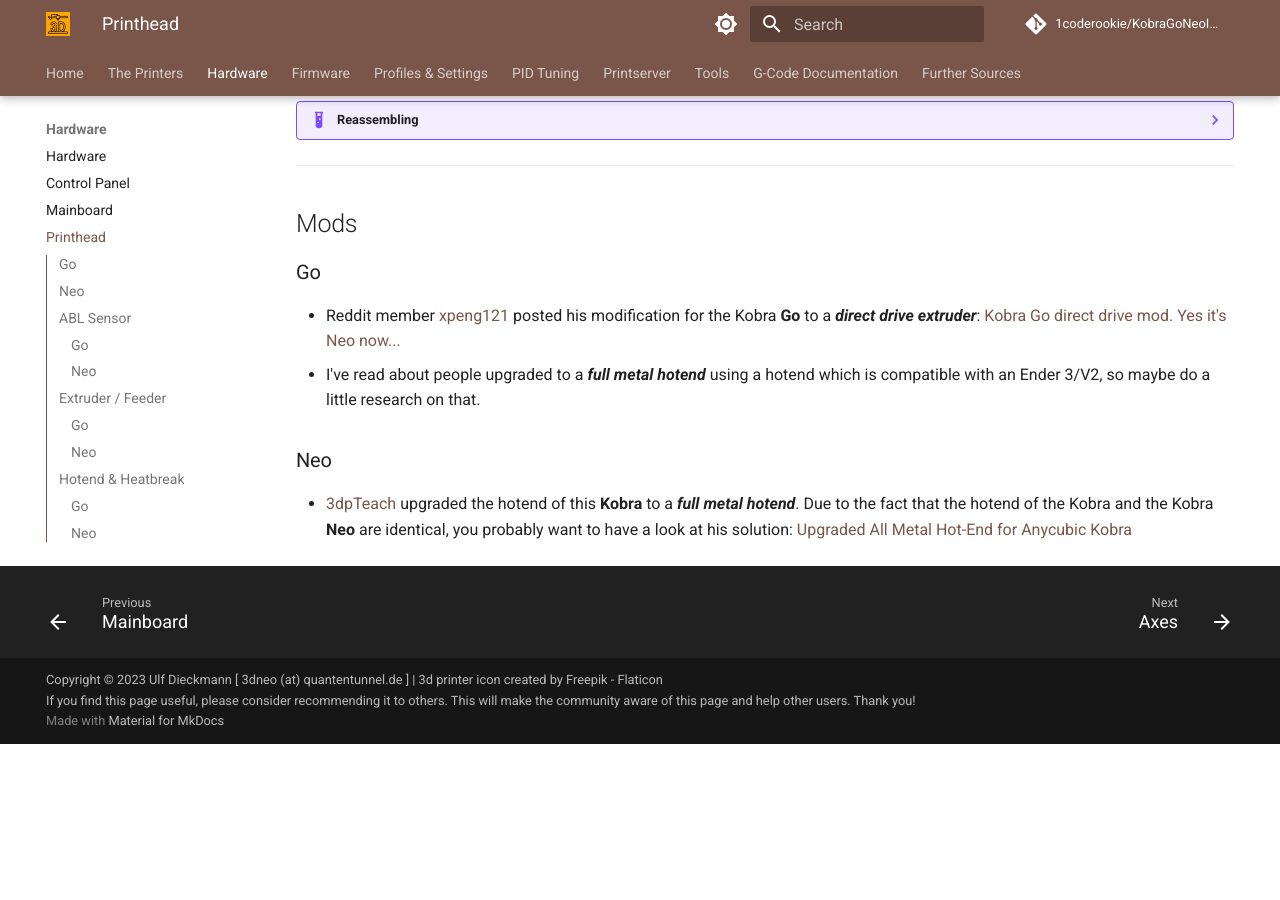
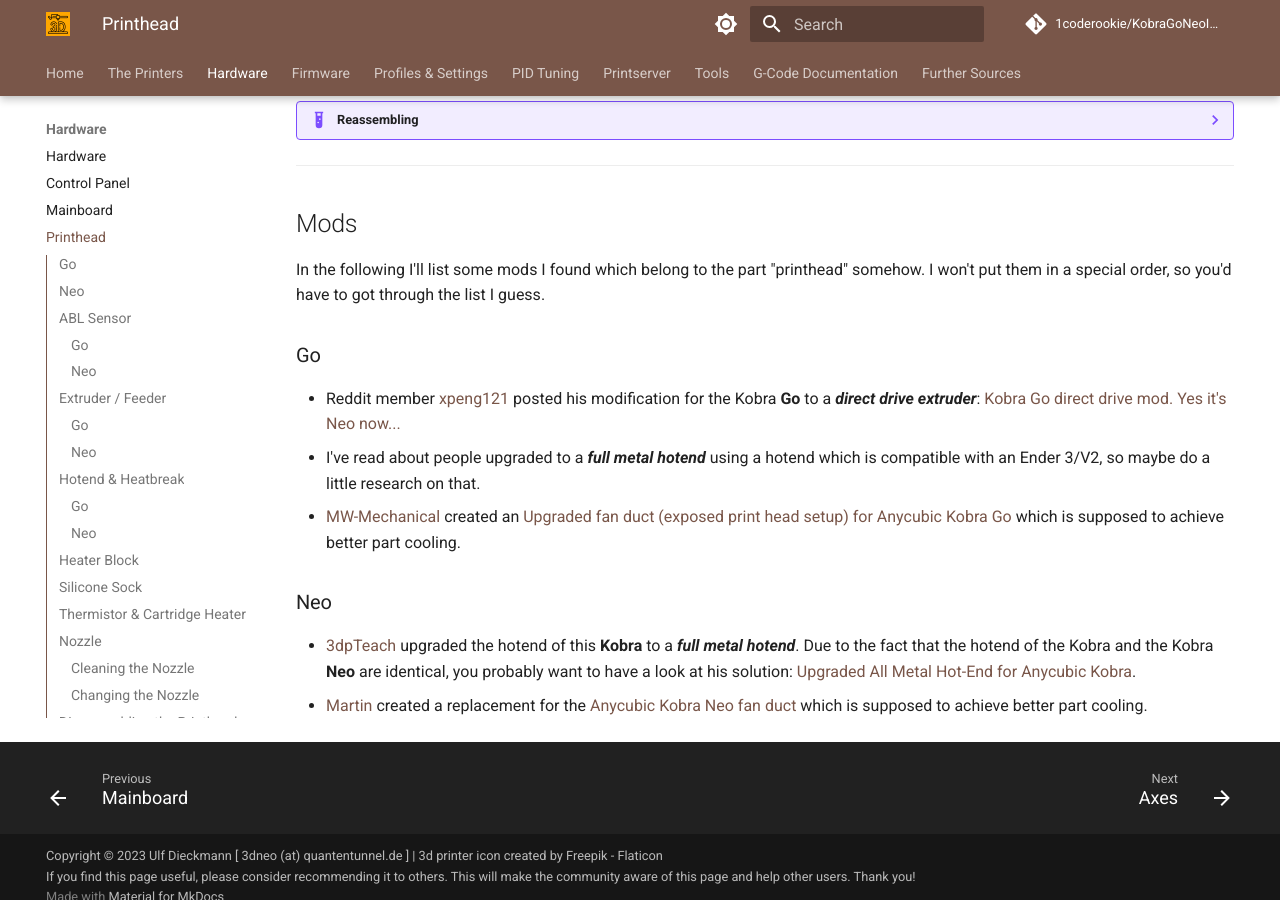
Before and after one commit to 1coderookie/KobraGoNeoInsights, an MkDocs documentation site: the page built from docs/hardware/printhead.md, in a window 1280 px wide and 900 px high, scrolled down 18626 px. Built offline with MkDocs 1.6.1 and Material for MkDocs 9.7.7, drawn with Linux system fonts in a browser that asks for light colours; comment, search, counter and statistics services are not loaded; before the commit the page ends 19370 px from its top, so only the background shows below that.

Commit message:
Update printhead.md

```diff
--- a/docs/hardware/printhead.md
+++ b/docs/hardware/printhead.md
@@ -469,11 +469,15 @@
 
 ## Mods
 
+In the following I'll list some mods I found which belong to the part "printhead" somehow. I won't put them in a special order, so you'd have to got through the list I guess.
+
 ### Go
 
 - Reddit member [xpeng121](https://www.reddit.com/user/xpeng121/) posted his modification for the Kobra **Go** to a ***direct drive extruder***: [Kobra Go direct drive mod. Yes it's Neo now...](https://www.reddit.com/r/anycubic/comments/10howol/kobra_go_direct_drive_mod_yes_its_neo_now/)
 - I've read about people upgraded to a ***full metal hotend*** using a hotend which is compatible with an Ender 3/V2, so maybe do a little research on that.
+- [MW-Mechanical](https://www.printables.com/de/social/455820-mw-mechanical) created an [Upgraded fan duct (exposed print head setup) for Anycubic Kobra Go](https://www.printables.com/de/model/338244-upgraded-fan-duct-exposed-print-head-setup-for-any) which is supposed to achieve better part cooling.
 
 ### Neo
 
-- [3dpTeach](https://www.youtube.com/@3dpTeach) upgraded the hotend of this **Kobra** to a ***full metal hotend***. Due to the fact that the hotend of the Kobra and the Kobra **Neo** are identical, you probably want to have a look at his solution: [Upgraded All Metal Hot-End for Anycubic Kobra](https://www.youtube.com/watch?v=8AZB7HRxZfQ)
+- [3dpTeach](https://www.youtube.com/@3dpTeach) upgraded the hotend of this **Kobra** to a ***full metal hotend***. Due to the fact that the hotend of the Kobra and the Kobra **Neo** are identical, you probably want to have a look at his solution: [Upgraded All Metal Hot-End for Anycubic Kobra](https://www.youtube.com/watch?v=8AZB7HRxZfQ).
+- [Martin](https://www.printables.com/de/social/443043-martin) created a replacement for the [Anycubic Kobra Neo fan duct ](https://www.printables.com/de/model/378928-anycubic-kobra-neo-fan-duct) which is supposed to achieve better part cooling.
```
